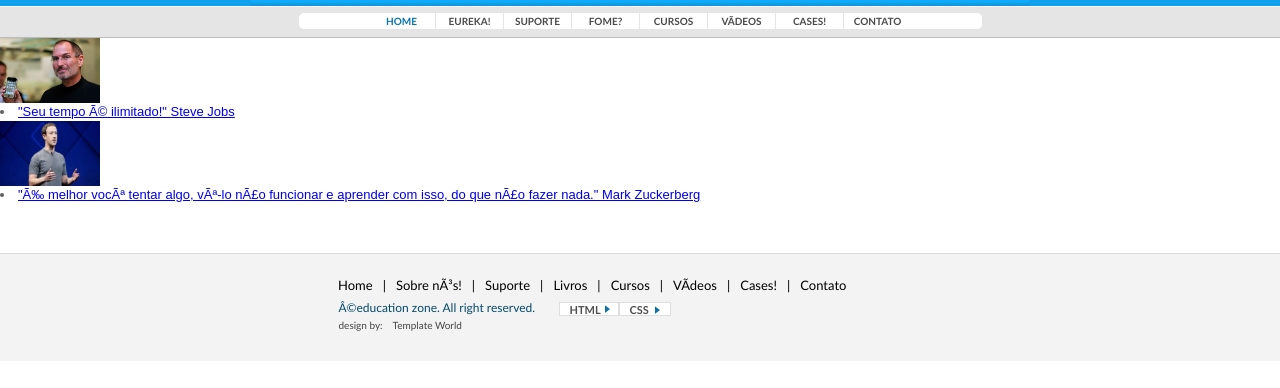
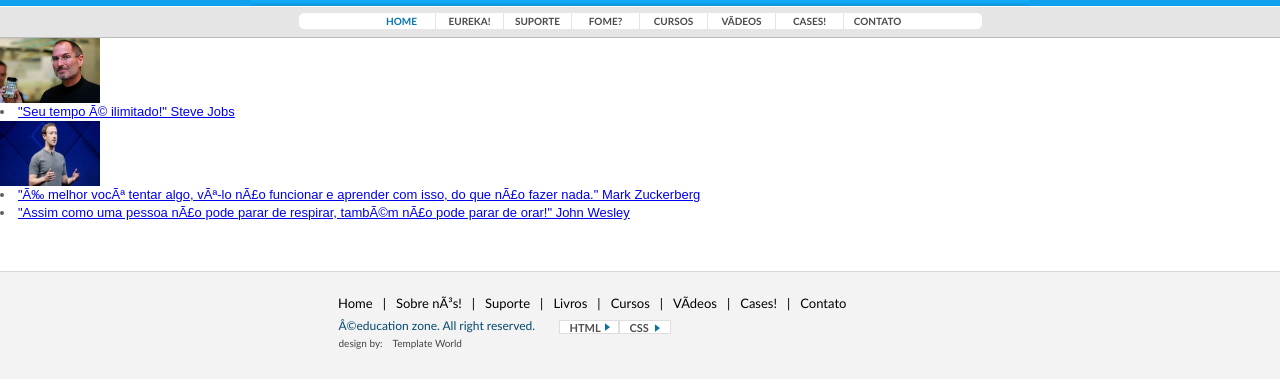
Before and after one commit to leandropensamentocomputacional/AluraPlus, a plain HTML site: page cases.html in a window 1280 px wide. Shown: the part 120-508 px from the top of the page. Drawn offline with Linux system fonts and the light colour scheme.

Commit message:
Update cases.html

```diff
--- a/cases.html
+++ b/cases.html
@@ -27,11 +27,16 @@
     <div id="topMenuRightPan"></div>
   </div>
 </div>
- <img src="images/stevejobs.png" alt="Steve Jobs" width="100" height="65">
- <li><a href="#">"Seu tempo é ilimitado!" Steve Jobs</a> </li>
- <img src="images/mark_zuckerberg.png" alt="Mark Zuckerberg" width="100" height="65">
- <li><a href="#">"É melhor você tentar algo, vê-lo não funcionar e aprender com isso, do que não fazer nada." Mark Zuckerberg</a> </li>
-<div id="footermainPan">
+<div>
+    <img src="images/stevejobs.png" alt="Steve Jobs" width="100" height="65">
+    <li><a href="#">"Seu tempo é ilimitado!" Steve Jobs</a> </li>
+    <img src="images/mark_zuckerberg.png" alt="Mark Zuckerberg" width="100" height="65">
+    <li><a href="#">"É melhor você tentar algo, vê-lo não funcionar e aprender com isso, do que não fazer nada." Mark Zuckerberg</a> </li>
+    <li><a href="#">"Assim como uma pessoa não pode parar de respirar, também não pode parar de orar!" John Wesley</a> </li>
+
+</div>
+
+  <div id="footermainPan">
   <div id="footerPan">
     <ul>
       <li><a href="#">Home</a>| </li>
```
